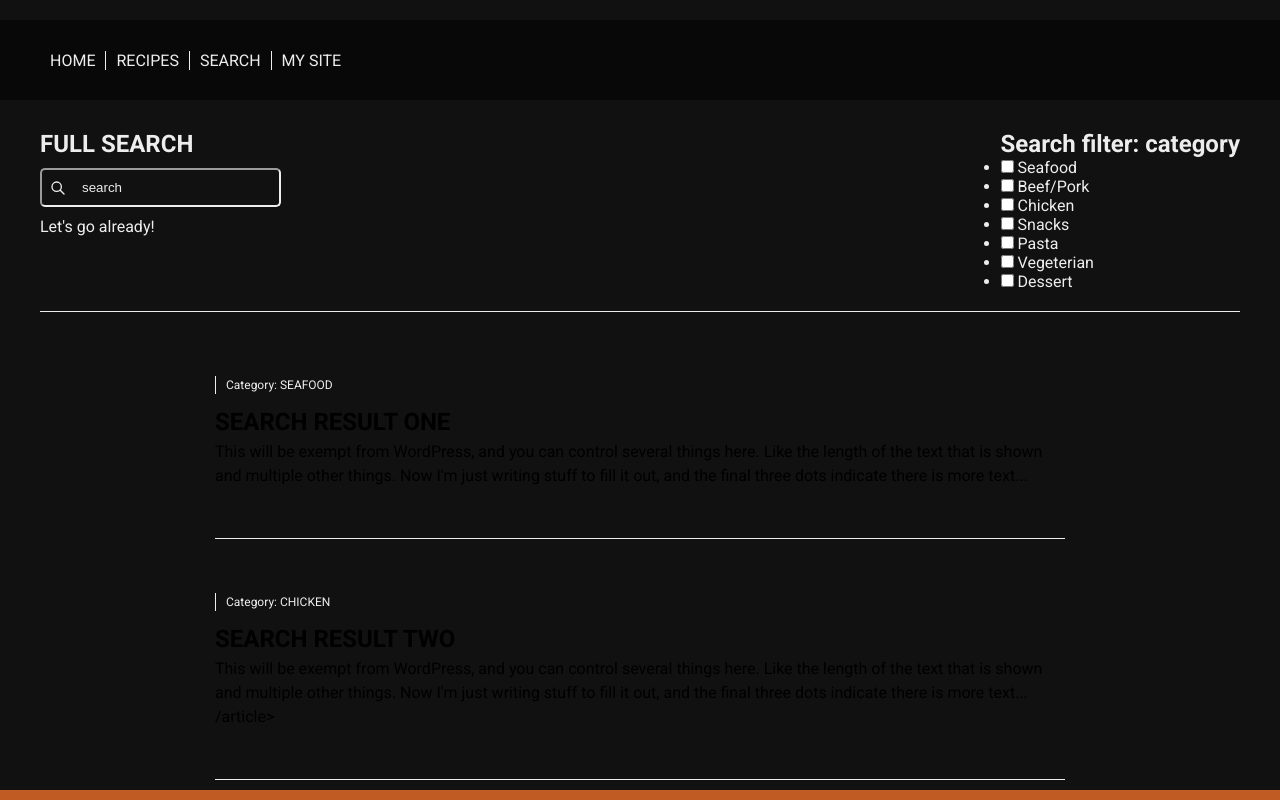
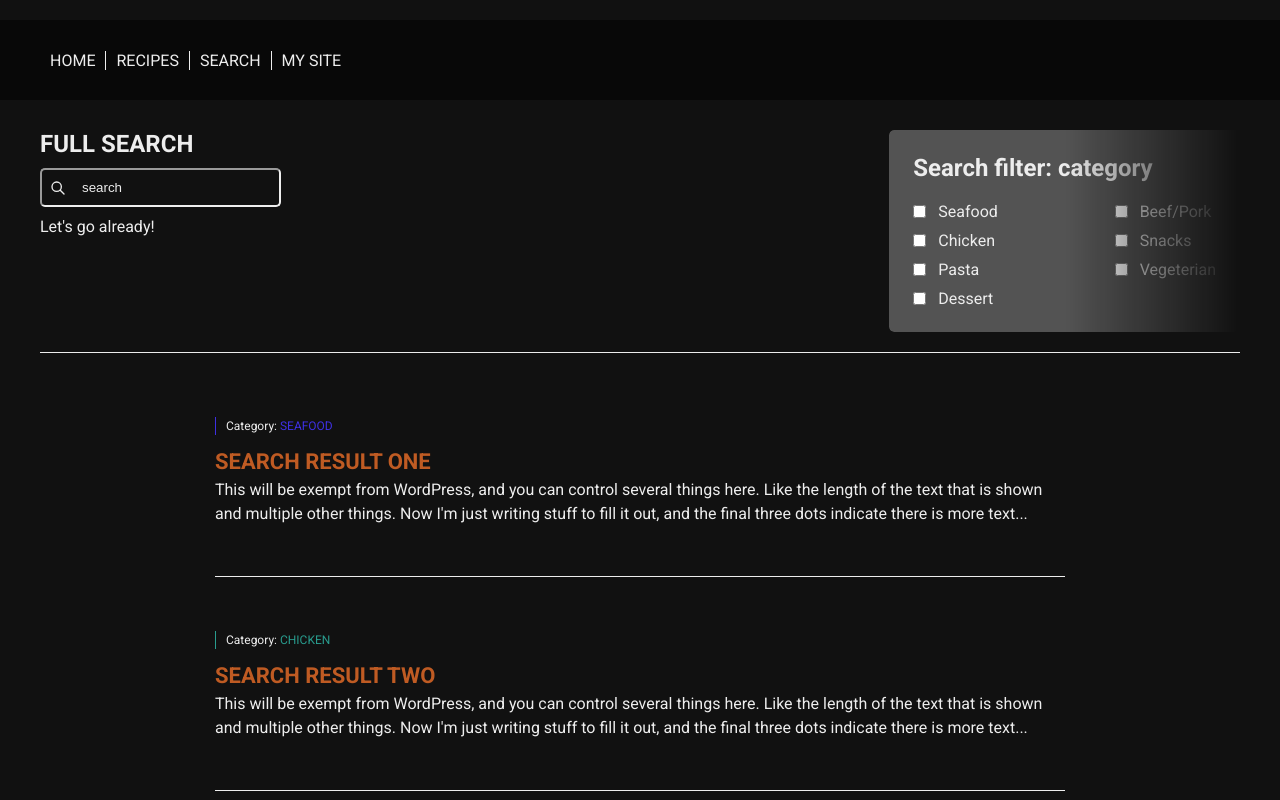
Before and after one commit to KorKas01/Recipepage, a plain HTML site: page index-search.html in a window 1280 px wide. Shown: the top 800 px of the page. Drawn offline with Linux system fonts and the light colour scheme; a web font is replaced by a local one.

Commit message:
ssssssssssssssssssss

```diff
--- a/css/style.css
+++ b/css/style.css
@@ -28,7 +28,11 @@
 }
 
 
+
 /*reset css*/
+
+
+
 *{
    padding: 0;
    margin: 0;
@@ -273,7 +277,13 @@ padding:10px 20px 10px 40px;
     align-items:center;
 }
 
-/* Todays recipes start*/
+
+
+
+/*TODAYS RECIPES*/
+
+
+
 .todays_recipes{
     height:fit-content;
     width:var(--width-12col);
@@ -381,7 +391,11 @@ width:var(--width-12col);
     color:var(--primary-color);
 }
 
-/* Categories section start*/
+
+
+/*CATEGORIES SECTION*/
+
+
 
 .categories {
     width: var(--width-12col);
@@ -540,7 +554,11 @@ body {
 
 }
 
-/*In the kitchen*/
+
+
+/*IN THE KITCHEN*/
+
+
 
 .kitchen_headline {
    font-size:37px;
@@ -662,7 +680,11 @@ display: block;
  }
 }
 
+
+
 /* FOOTER */
+
+
 
 .footer {
     gap:var(--grid-gap);
@@ -745,9 +767,20 @@ display: block;
 
 
 
-/*RECIPE PAGE*/
+/*RECIPE PAGEEEEEEEEEEEEEEEEEEEEEEEEEEEEEEEEEEEEEEEEEEEEEEEEEEE*/
+
+
+
+
+
+
+
+
+
 
 /*HERO*/
+
+
 
 .hero-recipe, .ingredients, .instructions, .instructions-ingredients {
     width: var(--width-12col);
@@ -910,7 +943,14 @@ display: block;
 
 
 
-/*RECIPE SEARCH*/
+/*RECIPE SEARCHHHHHHHHHHHHHHHHHHHHHHHHHHHHHHHHHHHHHHHHHHHHHHHHHHHHHHHHHHHHH*/
+
+
+
+
+
+
+
 
 
 .hero-search-page {
@@ -934,6 +974,37 @@ display: block;
     color:var(--color-light);
 }
 
+.search-filter {
+    background-color: rgba(237, 237, 237, 0.3);
+    -webkit-mask-image: linear-gradient(to right, rgba(0, 0, 0, 1) 50%, rgba(0, 0, 0, 0) 100%);
+    mask-image: linear-gradient(to right, rgba(0, 0, 0, 1) 50%, rgba(0, 0, 0, 0) 100%);
+    border-radius:5px;
+    padding: 24px;
+    color: var(--background-color-light);
+    max-width:650px;
+}
+
+.search-filter h2 {
+    font-size: 24px;
+    margin-bottom:20px;
+}
+
+.search-filter ul {
+    list-style:none;
+    padding:0;
+    margin:0;
+    display: grid;
+    grid-template-columns: repeat(2, 1fr);
+    gap: 10px 100px;
+}
+
+.search-filter li {
+    display: flex;
+    align-items: center;
+    gap:12px;
+    color: var(--color-light);
+}
+
 .search-result-article {
     width:850px;
     margin:0 auto 0 auto;
@@ -943,38 +1014,62 @@ display: block;
     padding-top:50px;
 }
 
+.search-result-article h2 {
+    font-size:22px;
+    font-weight:700;
+    color: var(--primary-color);
+}
+
+.search-result-article p {
+    font-size:16px;
+    font-weight:400;
+    color:var(--color-light);
+}
+
 .category-tag {
     font-size:12px;
     color:var(--color-light);
     display:inline-block;
     margin-bottom:10px;
-    border-left:1px solid;
     padding-left:10px;
 }
 
 
-.category-tag .seafood {
-    border-left-color:var(--category-seafood);
+.seafood {
+    border-left: 1px solid var(--category-seafood);
 }
 
-.category-tag .seafood span {
+.category-tag-seafood {
     color:var(--category-seafood);
 }
 
-.category-tag .chicken {
-    border-left-color:var(--category-chicken);
+.chicken {
+    border-left: 1px solid var(--category-chicken);
 }
 
-.category-tag .chicken span {
+.category-tag-chicken {
     color:var(--category-chicken);
 }
 
 
 
 
-/*MY SITE*/
+
+
+
+
+
+
+/*MY SITEEEEEEEEEEEEEEEEEEEEEEEEEEEEEEEEEEEEEEEEEEEEEEEEEEEEEEEEEEEEEEEEEEE*/
+
+
+
+
+
 
 /*HERO*/
+
+
 
 .hero-mysite {
     display:grid;
@@ -997,7 +1092,8 @@ display: block;
     justify-content:flex-start;
     align-items:center;
     gap:20px;
-    line-height: 30px;
+    font-weight:bold;
+    line-height: 1.5;
 }
 
 .hero-mysite-mealspecs-people, .hero-mysite-mealspecs-calories,
@@ -1065,21 +1161,19 @@ display: block;
 
 
 
-
 /*INGREDIENTS*/
-
 
 
 
 .ingredients-section {
     display: grid;
     max-width: var(--width-12col);
-    grid-column: 1/span 6;
     background-color: var(--background-color-dark-bg);
     border: 2px solid var(--primary-color);
     border-radius: 12px;
     padding: 30px;
     box-sizing: border-box;
+    margin: 40px auto;
 }
 
 .ingredients-section h2 {
@@ -1141,11 +1235,15 @@ display: block;
     cursor: pointer;
 }
 
+
+
 /*INSTRUCTIONS*/
+
+
 
 .instructions-section {
     max-width: var(--width-12col);
-    grid-column: 1/span 6;
+    margin: 0 auto;
     background-color:var(--background-color-dark-bg);
     border: 2px solid var(--primary-color);
     border-radius:12px;
--- a/index-search.html
+++ b/index-search.html
@@ -84,7 +84,7 @@
                 <section class="search-result">
                     <article class="search-result-article">
                         <div class="category-tag seafood">
-                        Category: <span>SEAFOOD</span></div>
+                        Category: <span class="category-tag-seafood">SEAFOOD</span></div>
                         <h2>SEARCH RESULT ONE</h2>
                         <p>This will be exempt from WordPress, and you can control several things here.
                             Like the length of the text that is shown and multiple other things.
@@ -93,13 +93,13 @@
                         </article>
                     <article class="search-result-article">
                         <div class="category-tag chicken">
-                        Category: <span>CHICKEN</span></div>
+                        Category: <span class="category-tag-chicken">CHICKEN</span></div>
                         <h2>SEARCH RESULT TWO</h2>
                         <p>This will be exempt from WordPress, and you can control several things here.
                             Like the length of the text that is shown and multiple other things.
                             Now I'm just writing stuff to fill it out, and the final three dots indicate
                             there is more text... </p>
-                       /article>
+                        </article>
                 </section>
 
                 <!--FOOTER-->
```
Also changed, not shown: index-recipe-mysite.html (+7 -4 lines).
